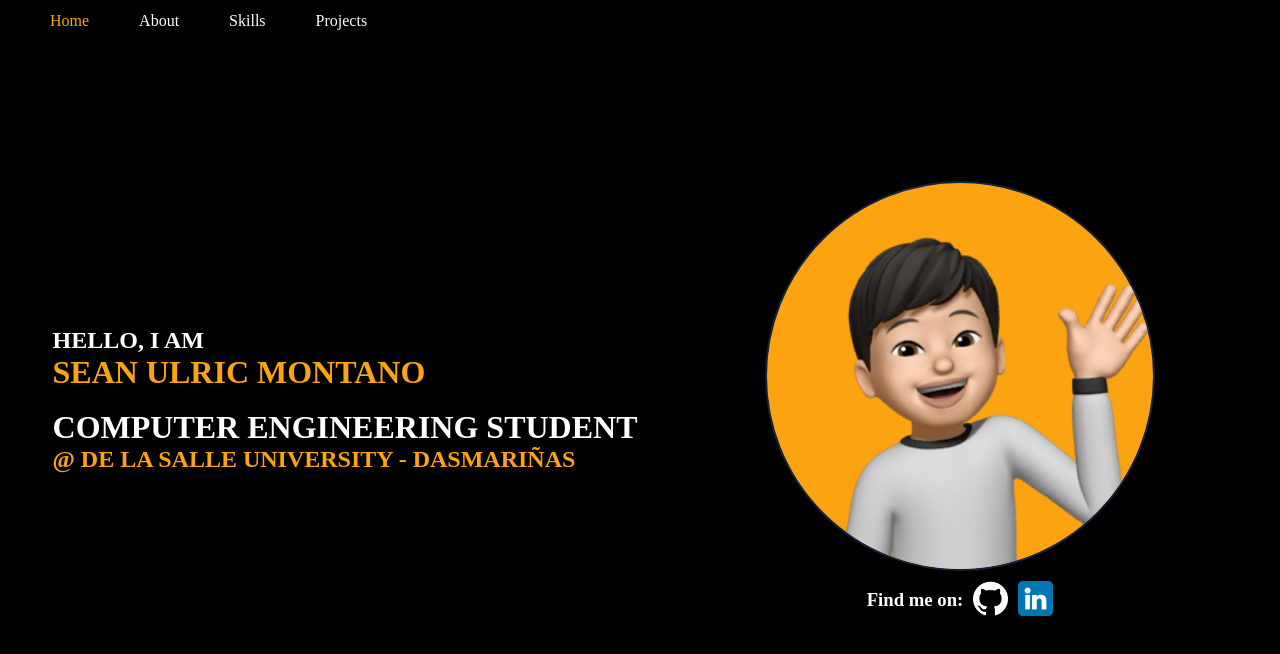
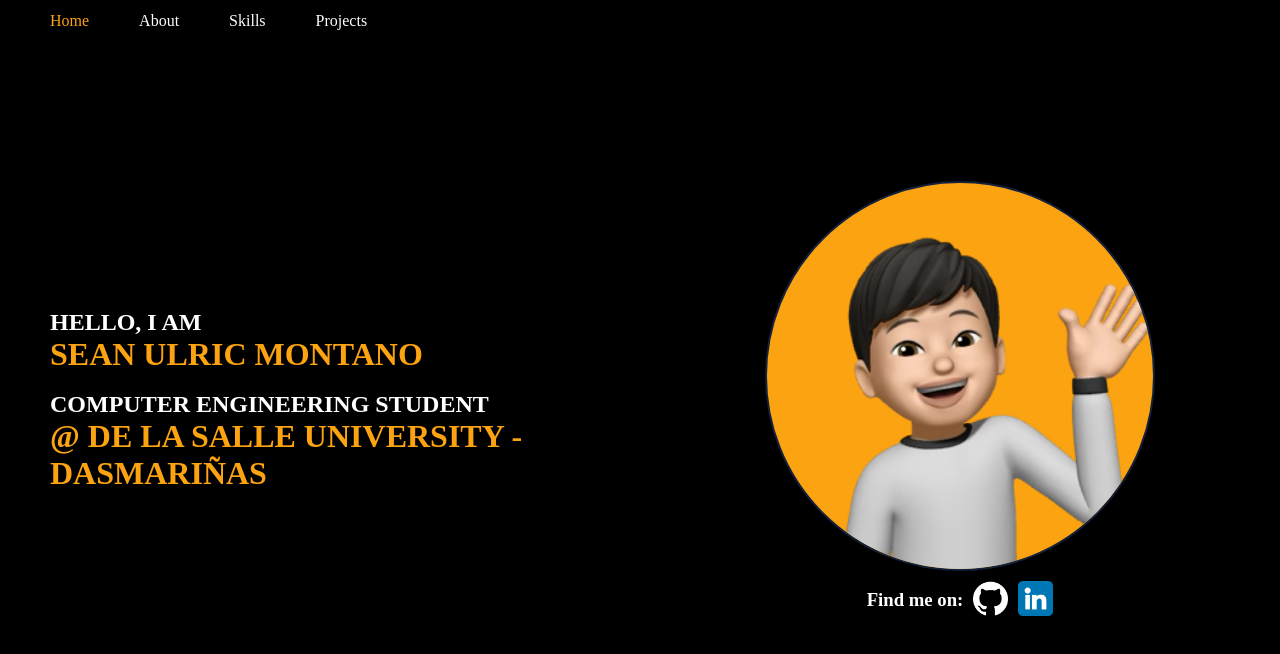
Before and after one commit to seannn9/Sean-Ulric-Portfolio, a React (Vite) app in the folder frontend/: page / in a window 1280 px wide. Shown: the top 654 px of the page. Built offline with nearby package versions, Linux system fonts and the light colour scheme; the HTML template or start-up script is replaced by a standard one.

Commit message:
added id for names

```diff
--- a/frontend/src/pages/Home.jsx
+++ b/frontend/src/pages/Home.jsx
@@ -12,12 +12,14 @@ export default function Home() {
                 <div className="firstHalf">
                     <div className="introductionCard">
                         <h2>HELLO, I AM</h2>
-                        <h1 className="names">SEAN ULRIC MONTANO</h1>
+                        <h1 className="names" id="myName">
+                            SEAN ULRIC MONTANO
+                        </h1>
                         <br />
-                        <h1>COMPUTER ENGINEERING STUDENT</h1>
-                        <h2 className="names">
+                        <h2>COMPUTER ENGINEERING STUDENT</h2>
+                        <h1 className="names" id="myUni">
                             @ DE LA SALLE UNIVERSITY - DASMARIÑAS
-                        </h2>
+                        </h1>
                     </div>
                 </div>
                 <div className="secondHalf">
```
